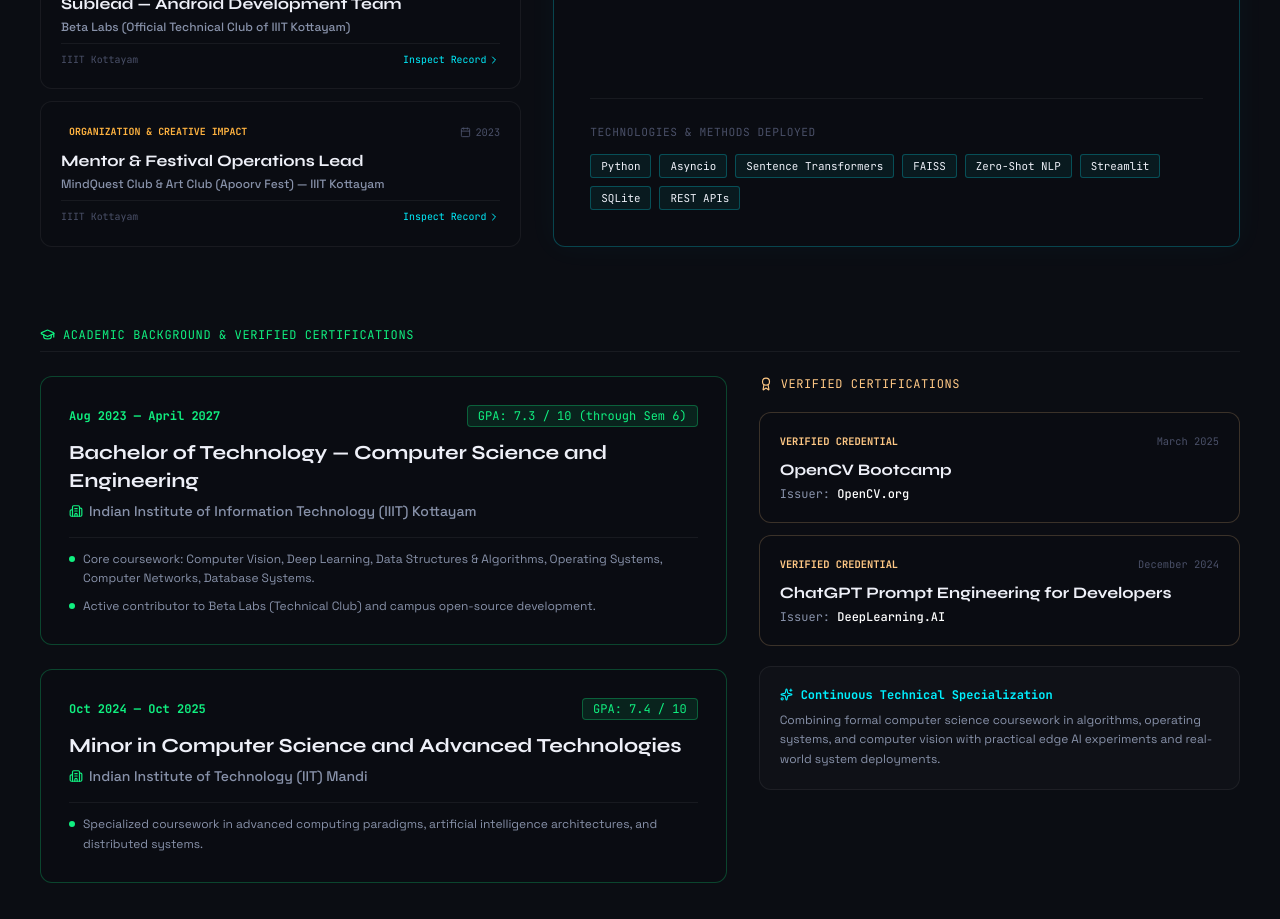
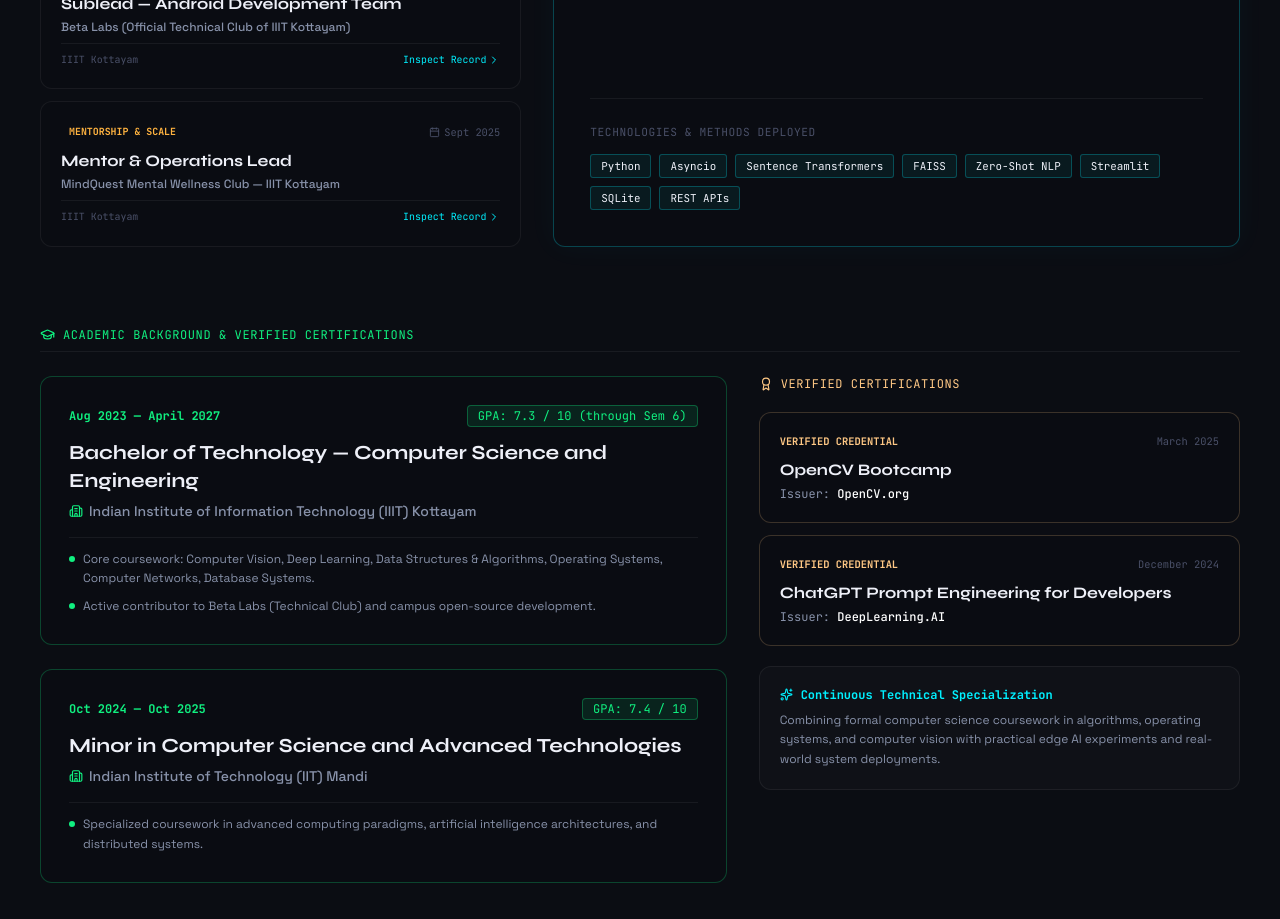
Before and after one commit to Visshu78/Portfolio, a React (Vite) app: page / in a window 1280 px wide. Shown: the part 4520-5439 px from the top of the page. Built offline with nearby package versions, Linux system fonts and the light colour scheme; the HTML template or start-up script is replaced by a standard one.

Commit message:
refactor: focus MindQuest role on mentorship and remove Art Club details

```diff
--- a/src/data/experience.js
+++ b/src/data/experience.js
@@ -52,20 +52,20 @@
     tech: ["Android", "Kotlin/Java", "Mobile Architecture", "Git/GitHub", "API Integration"]
   },
   {
-    id: "mindquest-apoorv-lead",
-    role: "Mentor & Festival Operations Lead",
-    organization: "MindQuest Club & Art Club (Apoorv Fest) — IIIT Kottayam",
+    id: "mindquest-mentor",
+    role: "Mentor & Operations Lead",
+    organization: "MindQuest Mental Wellness Club — IIIT Kottayam",
     location: "IIIT Kottayam",
-    period: "2023 — 2026",
-    type: "Leadership & Creative Operations",
-    badge: "ORGANIZATION & CREATIVE IMPACT",
+    period: "Sept 2025 — Aug 2026",
+    type: "Leadership & Operations",
+    badge: "MENTORSHIP & SCALE",
     badgeColor: "var(--amber)",
     highlights: [
-      "Led and mentored a 35–40 member volunteer team across 6 major institutional initiatives, overseeing operations and execution.",
-      "Conducted 50+ individual volunteer interviews, structuring dedicated teams across registration, finance, and crowd logistics for 1,500+ attendees.",
-      "Volunteered as core creative lead in Apoorv (flagship college fest) and Art Club, designing stage art, spatial backdrops, and festival logistics."
+      "Led a 35–40 member volunteer team across 6 institutional events, coordinating operations, task execution, and event activities.",
+      "Conducted 50+ individual volunteer interviews and guided teams on crowd management, registration, finance, and event execution.",
+      "Coordinated events with 1,500+ participants, collaborating closely with faculty and volunteers to ensure seamless operations and participant experience."
     ],
-    tech: ["Team Leadership", "Operations", "Event Logistics", "Creative Direction", "Public Relations"]
+    tech: ["Team Leadership", "Volunteer Management", "Event Operations", "Interviewing", "Public Coordination"]
   }
 ];
 
```
